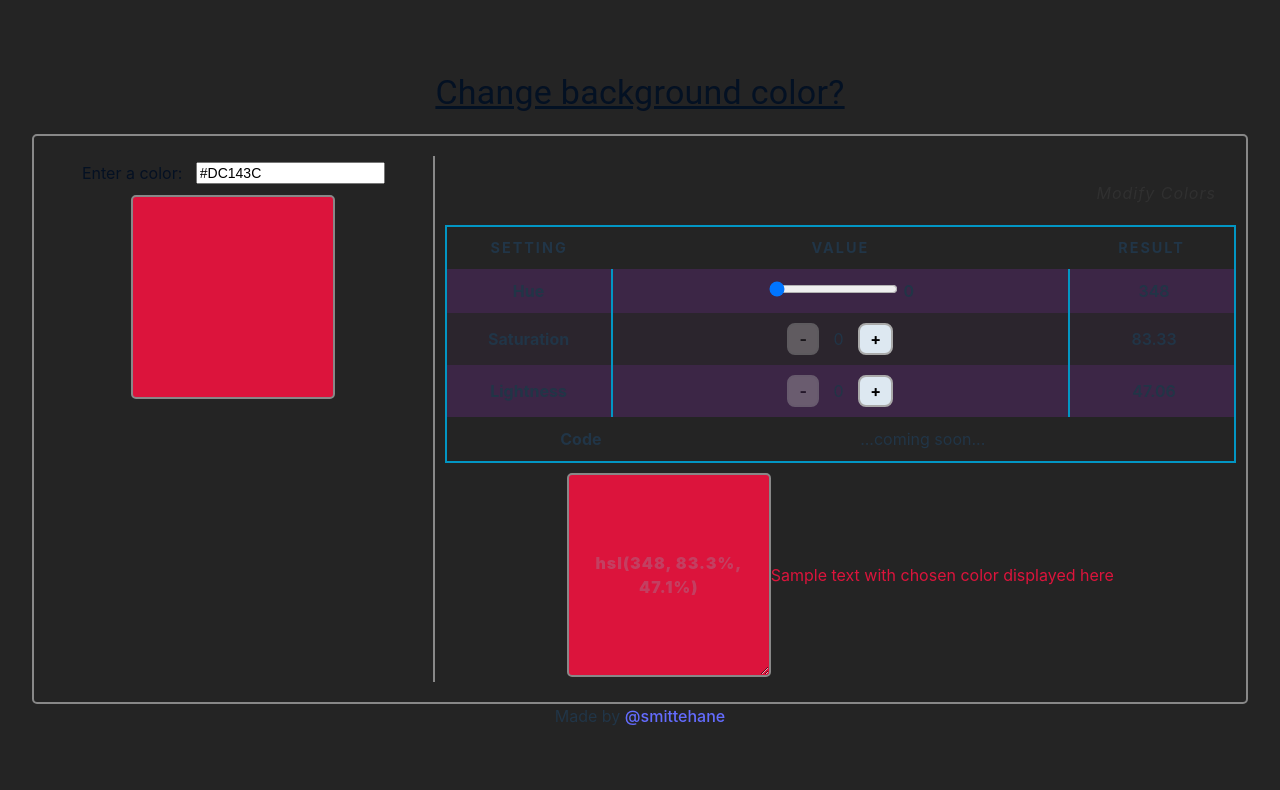
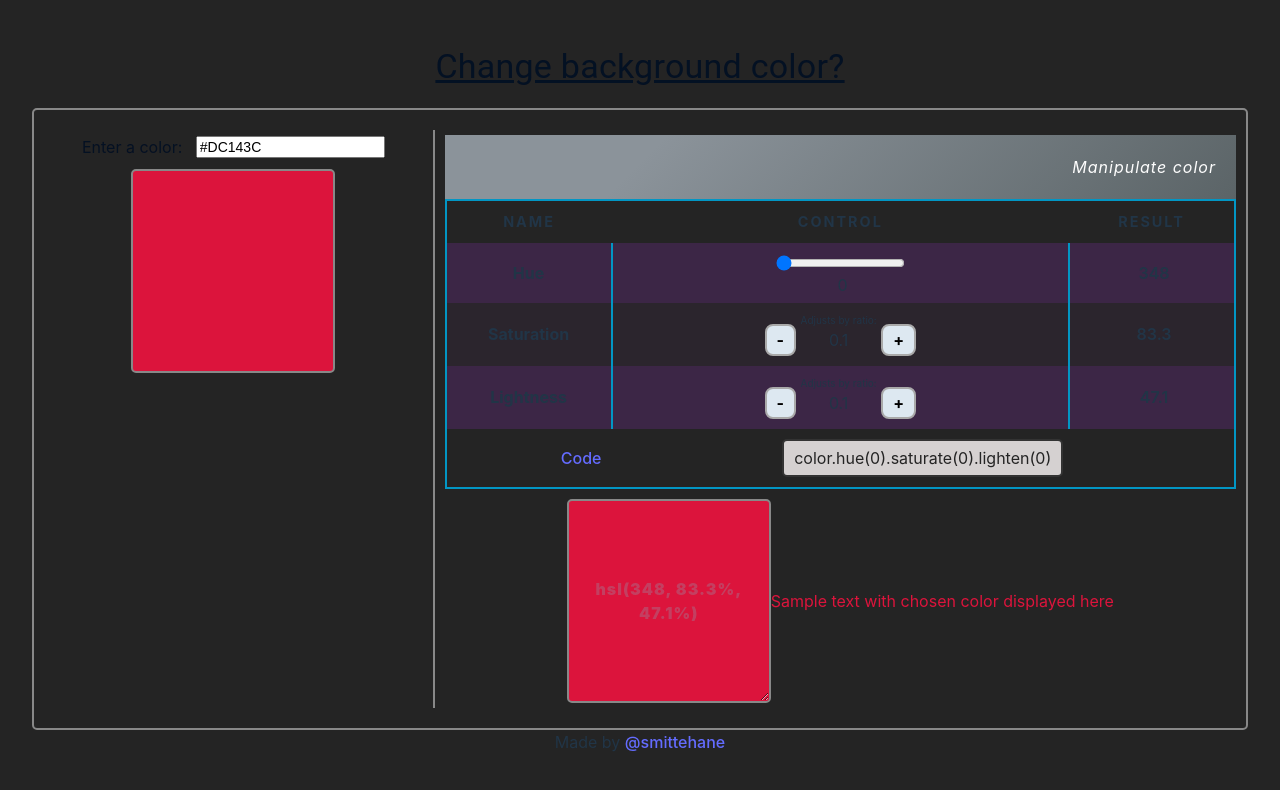
Before and after one commit to hane-smitter/palette-play, a React (Vite) app: page / in a window 1280 px wide. Shown: the top 790 px of the page. Built offline with nearby package versions, Linux system fonts and the light colour scheme.

Commit message:
Update color manipulators

```diff
--- a/src/App.css
+++ b/src/App.css
@@ -84,7 +84,7 @@ input[type="color"] {
   cursor: pointer;
   transition: transform 50ms ease-in;
 }
-.btn:active {
+.btn:not(:disabled):active {
   transform: scale(0.92);
 }
 .btn:focus {
@@ -103,6 +103,20 @@ input[type="color"] {
   text-align: start;
 }
 
+.adjust-ratio {
+  font-size: 10px;
+  display: block;
+}
+.generative-code {
+  border: 2px solid #333;
+  background-color: #d5d1d1;
+  border-radius: 5px;
+  color: #242424;
+  padding: 5px 10px;
+  user-select: all;
+  display: inline-block;
+}
+
 table {
   table-layout: fixed;
   width: 100%;
@@ -110,13 +124,19 @@ table {
   border: 2px solid rgb(2, 150, 196);
 }
 
+table a {
+  text-decoration: dashed;
+}
+
 caption {
   padding: 20px;
   font-style: italic;
   caption-side: top;
-  color: #303030;
+  color: #fdfdfd;
   text-align: right;
   letter-spacing: 1px;
+  background-color: #5b6467;
+  background-image: linear-gradient(315deg, #5b6467 0%, #8b939a 74%);
 }
 
 thead th {
@@ -165,4 +185,5 @@ tbody td {
 
 tfoot th {
   text-align: right;
+  word-break: break-word;
 }
--- a/src/components/Mixers.jsx
+++ b/src/components/Mixers.jsx
@@ -4,11 +4,30 @@ import Color from "color";
 function Mixers({ colorValue, colorUpdater }) {
   const color = new Color(colorValue);
 
+  const [, triggerRender] = useState(false); // To be used when we need to trigger rerender manually
   const colorTransform = useRef(color);
   const colorHSL = useRef(color.hsl());
   const [hueSliderVal, setHueSliderVal] = useState(0);
-  const [saturationRatio, setSaturationRatio] = useState(0);
-  const [lightnessRatio, setLightnessRatio] = useState(0);
+  const saturationRatio = useRef(0.1);
+  const lightnessRatio = useRef(0.1);
+
+  const codeHue =
+    Math.round(
+      (colorHSL.current?.color[0] - Color(colorValue).hsl()?.color[0]) * 1000
+    ) / 1000;
+
+  const saturationResult = Math.round(colorHSL.current?.color[1] * 10) / 10;
+  const saturation1 = colorHSL.current?.color[1];
+  const saturation2 = Color(colorValue).hsl()?.color[1];
+  const codeSaturation = Math.abs(
+    Math.round(((saturation1 - saturation2) / saturation2) * 1000) / 1000
+  );
+  const lightnessResult = Math.round(colorHSL.current?.color[2] * 10) / 10;
+  const lightness1 = colorHSL.current?.color[2];
+  const lightness2 = Color(colorValue).hsl()?.color[2];
+  const codeLightness = Math.abs(
+    Math.round(((lightness1 - lightness2) / lightness2) * 1000) / 1000
+  );
 
   function handleHueChange(event, direction) {
     const newValue = event.target.value;
@@ -19,59 +38,52 @@ function Mixers({ colorValue, colorUpdater }) {
     colorUpdater(newColorDiff.hsl().string());
 
     setHueSliderVal(newValue);
+  }
 
-    // console.log("hue Slider:: %d, color: %s ", newValue, colorValue);
-    console.log(newColorDiff.hsl());
+  function handleSaturationChange(event, direction) {
+    const ratio = saturationRatio.current;
+
+    if (direction == "plus") {
+      var newColorDiff = colorTransform.current.saturate(ratio);
+    } else {
+      var newColorDiff = colorTransform.current.desaturate(ratio);
     }
-  function handleSaturationChange(event, direction) {
-    if (direction == "plus") {
-      let newValue = Math.min(
-        Math.round((saturationRatio + 1 / 10) * 10) / 10,
-        1
-      );
 
-      const newColorDiff = colorTransform.current.saturate(newValue);
     colorTransform.current = newColorDiff;
 
     colorHSL.current = newColorDiff.hsl();
     colorUpdater(newColorDiff.hsl().string());
-      setSaturationRatio(newValue);
+
+    triggerRender((prev) => !prev); // To update UI
+  }
+
+  function handleLightnessChange(event, direction) {
+    const ratio = lightnessRatio.current;
+
+    if (direction == "plus") {
+      var newColorDiff = colorTransform.current.lighten(ratio);
     } else {
-      let newValue = Math.max(
-        Math.round((saturationRatio - 1 / 10) * 10) / 10,
-        0
-      );
+      var newColorDiff = colorTransform.current.darken(ratio);
+    }
 
-      const newColorDiff = colorTransform.current.saturate(newValue);
+    colorTransform.current = newColorDiff;
+
     colorHSL.current = newColorDiff.hsl();
     colorUpdater(newColorDiff.hsl().string());
-      setSaturationRatio(newValue);
 
-      setSaturationRatio(newValue);
-    }
-  }
-  function handleLightnessChange(event, direction) {
-    if (direction == "plus") {
-      setLightnessRatio((prev) =>
-        Math.min(Math.round((prev + 1 / 10) * 10) / 10, 1)
-      );
-    } else {
-      setLightnessRatio((prev) =>
-        Math.max(Math.round((prev - 1 / 10) * 10) / 10, 0)
-      );
-    }
+    triggerRender((prev) => !prev); // To update UI
   }
 
   return (
     <>
       <div className="mixer-btns" style={{ width: "100%" }}>
         <table>
-          <caption>Modify Colors</caption>
+          <caption>Manipulate color</caption>
           <thead>
             <tr>
-              <th scope="col">Setting</th>
-              <th scope="col">Value</th>
-              <th scope="col">result</th>
+              <th scope="col">Name</th>
+              <th scope="col">Control</th>
+              <th scope="col">Result</th>
             </tr>
           </thead>
           <tbody>
@@ -87,7 +99,15 @@ function Mixers({ colorValue, colorUpdater }) {
                     step={1}
                     onChange={(e) => handleHueChange(e, "minus")}
                   />
-                  <span style={{ fontWeight: 600 }}>&nbsp;{hueSliderVal}</span>
+                  <span
+                    style={{
+                      fontWeight: 400,
+                      display: "block",
+                      lineHeight: "1",
+                    }}
+                  >
+                    &nbsp;{hueSliderVal}
+                  </span>
                 </span>
               </td>
               <td>
@@ -103,25 +123,25 @@ function Mixers({ colorValue, colorUpdater }) {
                   <button
                     className="btn"
                     onClick={(e) => handleSaturationChange(e, "minus")}
-                    disabled={saturationRatio == 0}
+                    disabled={saturationResult <= 0}
                   >
                     -
                   </button>
                   &nbsp;
                   <span
                     style={{
-                      width: "3ch",
                       display: "inline-block",
                       textAlign: "center",
                     }}
                   >
-                    {saturationRatio}
+                    <span className="adjust-ratio">Adjusts by ratio:</span>
+                    {saturationRatio.current}
                   </span>
                   &nbsp;
                   <button
                     className="btn"
                     onClick={(e) => handleSaturationChange(e, "plus")}
-                    disabled={saturationRatio == 1}
+                    disabled={saturationResult >= 100}
                   >
                     +
                   </button>
@@ -129,7 +149,7 @@ function Mixers({ colorValue, colorUpdater }) {
               </td>
               <td>
                 <span style={{ fontWeight: 600 }}>
-                  &nbsp;{Math.round(colorHSL.current?.color[1] * 100) / 100}
+                  &nbsp;{saturationResult}
                 </span>
               </td>
             </tr>
@@ -140,42 +160,65 @@ function Mixers({ colorValue, colorUpdater }) {
                   <button
                     className="btn"
                     onClick={(e) => handleLightnessChange(e, "minus")}
-                    disabled={lightnessRatio == 0}
+                    disabled={lightnessResult <= 0}
                   >
                     -
                   </button>
                   &nbsp;
                   <span
                     style={{
-                      width: "3ch",
                       display: "inline-block",
                       textAlign: "center",
                     }}
                   >
-                    {lightnessRatio}
+                    <span className="adjust-ratio">Adjusts by ratio:</span>
+                    {lightnessRatio.current}
                   </span>
                   &nbsp;
                   <button
                     className="btn"
                     onClick={(e) => handleLightnessChange(e, "plus")}
-                    disabled={lightnessRatio == 1}
+                    disabled={lightnessResult >= 100}
                   >
                     +
                   </button>
                 </span>
               </td>
               <td>
-                <span style={{ fontWeight: 600 }}>
-                  &nbsp;{Math.round(colorHSL.current?.color[2] * 100) / 100}
-                </span>
+                <span style={{ fontWeight: 600 }}>&nbsp;{lightnessResult}</span>
               </td>
             </tr>
           </tbody>
 
           <tfoot>
             <tr>
-              <th scope="row">Code</th>
-              <td colSpan="2">...coming soon...</td>
+              <th scope="row">
+                <a
+                  href="https://www.npmjs.com/package/color"
+                  title="Library specific code to generate this color"
+                >
+                  Code
+                </a>
+              </th>
+              <td colSpan="2">
+                <span className="generative-code">
+                  {`color.hue(${codeHue})`}
+                  <wbr />
+                  {`.${
+                    colorHSL.current?.color[1] >=
+                    Color(colorValue).hsl()?.color[1]
+                      ? "saturate"
+                      : "desaturate"
+                  }(${codeSaturation})`}
+                  <wbr />
+                  {`.${
+                    colorHSL.current?.color[2] >=
+                    Color(colorValue).hsl()?.color[2]
+                      ? "lighten"
+                      : "darken"
+                  }(${codeLightness})`}
+                </span>
+              </td>
             </tr>
           </tfoot>
         </table>
@@ -200,7 +243,7 @@ function Mixers({ colorValue, colorUpdater }) {
             <button
               className="btn"
               onClick={(e) => handleSaturationChange(e, "minus")}
-              disabled={saturationRatio == 0}
+              disabled={saturationRatio.current == 0}
             >
               -
             </button>
@@ -212,13 +255,13 @@ function Mixers({ colorValue, colorUpdater }) {
                 textAlign: "center",
               }}
             >
-              {saturationRatio}
+              {saturationRatio.current}
             </span>
             &nbsp;
             <button
               className="btn"
               onClick={(e) => handleSaturationChange(e, "plus")}
-              disabled={saturationRatio == 1}
+              disabled={saturationRatio.current == 1}
             >
               +
             </button>
```
Lines whose indentation alone changed are shown as unchanged.
